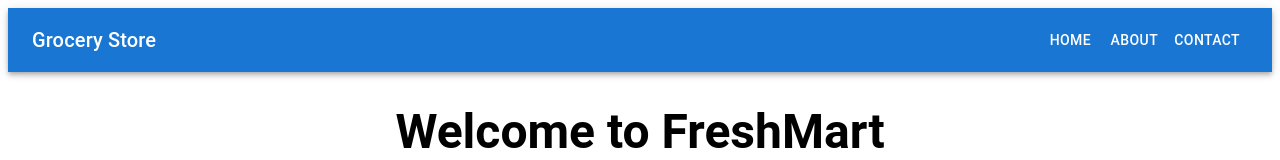
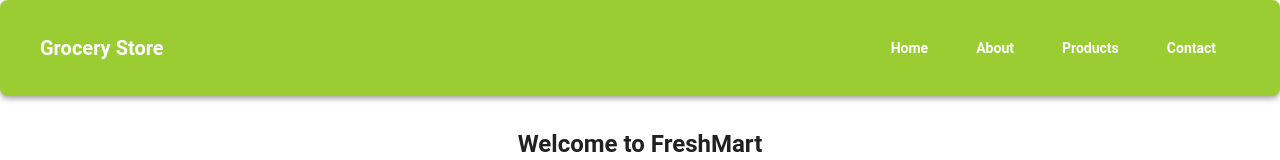
Before and after one commit to CustomCraft-Software-LLC/GroceryWebsite, a Gatsby site in the folder grocery-website/: page / in a window 1280 px wide. Shown: the top 160 px of the page. Built offline with nearby package versions, Linux system fonts and the light colour scheme; Gatsby itself is replaced by a stand-in of ours.

Commit message:
nav products

```diff
--- a/grocery-website/src/components/Layout.js
+++ b/grocery-website/src/components/Layout.js
@@ -1,13 +1,18 @@
 import React from 'react';
 import Header from './header';
 import Footer from './Footer';
+import { ThemeProvider, CssBaseline } from '@mui/material';
+import theme from '../styles/theme';
 
 const Layout = ({ children }) => (
-  <div>
-    <Header />
-    <main>{children}</main>
-    <Footer />
-  </div>
+  <ThemeProvider theme={theme}>
+    <CssBaseline />
+    <div>
+      <Header />
+      <main>{children}</main>
+      <Footer />
+    </div>
+  </ThemeProvider>
 );
 
 export default Layout;
--- a/grocery-website/src/components/Navbar.js
+++ b/grocery-website/src/components/Navbar.js
@@ -6,48 +6,35 @@
   const theme = useTheme();
 
   return (
-    <AppBar position="static" sx={{ backgroundColor: theme.palette.primary.main }}>
+    <AppBar
+      position="static"
+      sx={{
+        backgroundColor: theme.palette.primary.main,
+      }}
+    >
       <Toolbar>
         <Typography
           variant="h6"
           sx={{
             flexGrow: 1,
-            color: theme.palette.primary.contrastText,
-            fontFamily: theme.typography.fontFamily,
+            fontWeight: 600,
           }}
         >
           Grocery Store
         </Typography>
+
+        {['Home', 'About', 'Products', 'Contact'].map((item, index) => (
           <Button
+            key={index}
             color="inherit"
-          href="/"
+            href={item === 'Home' ? '/' : `/${item.toLowerCase()}`}
             sx={{
-            textTransform: theme.typography.button.textTransform,
-            fontWeight: theme.typography.button.fontWeight,
+              mx: 1,
             }}
           >
-          Home
+            {item}
           </Button>
-        <Button
-          color="inherit"
-          href="/about"
-          sx={{
-            textTransform: theme.typography.button.textTransform,
-            fontWeight: theme.typography.button.fontWeight,
-          }}
-        >
-          About
-        </Button>
-        <Button
-          color="inherit"
-          href="/contact"
-          sx={{
-            textTransform: theme.typography.button.textTransform,
-            fontWeight: theme.typography.button.fontWeight,
-          }}
-        >
-          Contact
-        </Button>
+        ))}
       </Toolbar>
     </AppBar>
   );
```
Also changed, not shown: grocery-website/src/data/products.js (+6 -6 lines), grocery-website/src/pages/products.js (+10 -6 lines). Lines whose indentation alone changed are shown as unchanged.
